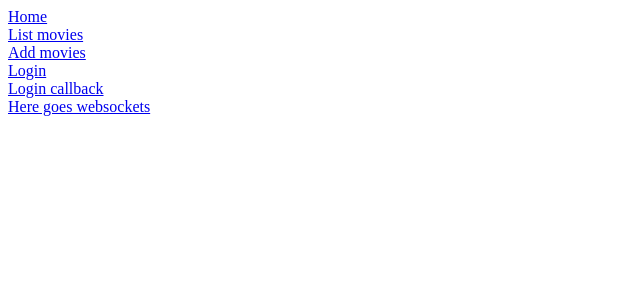
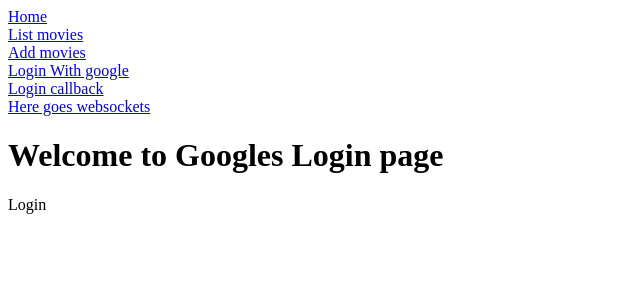
Before and after one commit to Webutvikling-og-API-design-PG6301/mock_exam, a React (Vite) app in the folder client/: page /g_login in a window 1280 px wide. Shown: the top 300 px of the page, without its empty margins (0-640 px from the left). Built offline with nearby package versions, Linux system fonts and the light colour scheme.

Commit message:
google oatuh login gives back a access token

```diff
--- a/client/src/App.jsx
+++ b/client/src/App.jsx
@@ -2,6 +2,13 @@
 import { Route, Routes } from "react-router-dom";
 import Nav from "./components/Nav";
 import ListMovies from "./pages/ListMovies";
+
+// Google oAuth
+import G_Login from "./pages/Oauth/Google/G_Login";
+import G_Profile from "./pages/Oauth/Google/G_Profile";
+import G_Callback from "./pages/Oauth/Google/G_Callback";
+// Active diractory oAuth
+
 const App = () => {
   return (
     <>
@@ -13,8 +20,9 @@
           path="/movies/add"
           element={<h1>add new movie to the database</h1>}
         />
-        <Route path="/login" element={<h1>Login</h1>} />
-        <Route path="/login/callback" element={<h1>Login callback</h1>} />
+        <Route path="/g_login" element={<G_Login />} />
+        <Route path="/g_login/callback" element={<G_Callback />} />
+        <Route path="/g_profile" element={<G_Profile />} />
         <Route path="/chat" element={<h1>Use websockets here</h1>} />
       </Routes>
     </>
--- a/client/src/components/Nav.jsx
+++ b/client/src/components/Nav.jsx
@@ -13,10 +13,10 @@
         <Link to="/movies/add">Add movies</Link>
       </div>
       <div>
-        <Link to="/login">Login</Link>
+        <Link to="/g_login">Login With google</Link>
       </div>
       <div>
-        <Link to="/login/callback">Login callback</Link>
+        <Link to="/g_login/callback">Login callback</Link>
       </div>
       <div>
         <Link to="/chat">Here goes websockets</Link>
--- /dev/null
+++ b/client/src/pages/Oauth/Google/G_Callback.jsx
@@ -0,0 +1,7 @@
+import React from "react";
+
+const G_Callback = () => {
+  return <div>G_Callback</div>;
+};
+
+export default G_Callback;
--- /dev/null
+++ b/client/src/pages/Oauth/Google/G_Login.jsx
@@ -0,0 +1,33 @@
+import React, { useEffect, useState } from "react";
+import { fetchJSON } from "../../../helpers/Hooks";
+
+const G_Login = () => {
+  const [redirectUrl, setRedirectUrl] = useState();
+
+  useEffect(async () => {
+    const { authorization_endpoint } = await fetchJSON(
+      "https://accounts.google.com/.well-known/openid-configuration"
+    );
+
+    const parameters = {
+      response_type: "token",
+      client_id:
+        "675880555285-bdvhf1t27kgfjf0ce7lak5kq4hjntaiu.apps.googleusercontent.com",
+      scope: "email profile",
+      redirect_uri: window.location.origin + "/g_login/callback",
+    };
+    setRedirectUrl(
+      authorization_endpoint + "?" + new URLSearchParams(parameters)
+    );
+  }, []);
+
+  return (
+    <div>
+      <h1>Welcome to Googles Login page</h1>
+      <a href={redirectUrl}>Login</a>
+      <div>{redirectUrl}</div>
+    </div>
+  );
+};
+
+export default G_Login;
--- /dev/null
+++ b/client/src/pages/Oauth/Google/G_Profile.jsx
@@ -0,0 +1,7 @@
+import React from "react";
+
+const G_Profile = () => {
+  return <div>G_Profile</div>;
+};
+
+export default G_Profile;
```
Also changed, not shown: 1 other file (tests, documents, lock files or other folders).
